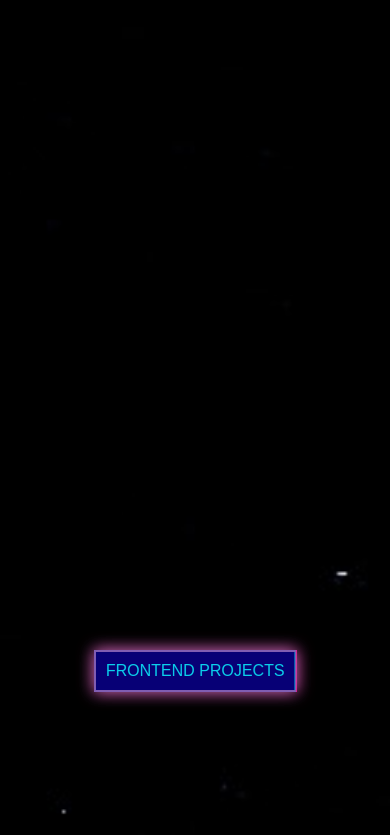
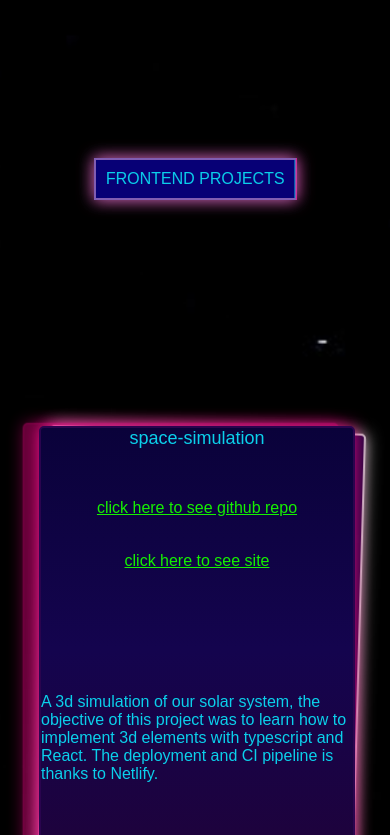
Before and after one commit to mrpiggy97/myportolio, a React (Vite) app: page / in a window 390 px wide. Shown: the part 1165-2000 px from the top of the page. Built offline with nearby package versions, Linux system fonts and the light colour scheme; a web font is replaced by a local one.

Commit message:
finished spacing objects

```diff
--- a/src/App.css
+++ b/src/App.css
@@ -1,5 +1,5 @@
 div#app{
-  min-height: 1500vh;
+  min-height: 1300vh;
   min-width: 100vw;
   background-image: url("./assets/space.jpg");
   background-position: center;
@@ -390,7 +390,7 @@ div.fullstack3{
 
 div#projects{
   display: grid;
-  grid-template-rows: 10% 40% 10% 40%;
+  grid-template-rows: 5% 45% 5% 45%;
   grid-template-areas: "frontend-header"
                        "frontend"
                        "backend-header"
@@ -432,7 +432,7 @@ div.frontend-header3{
 div#backend-header{
   display: grid;
   grid-area: backend-header;
-  align-items: center;
+  align-items: baseline;
   justify-items: center;
 }
 
@@ -451,9 +451,10 @@ div#frontend{
   grid-area: frontend;
   grid-template-columns: 80%;
   justify-content: center;
-  justify-self: baseline;
+  align-content: baseline;
+  align-items: baseline;
   grid-template-rows: repeat(4, 20%);
-  row-gap: 30px;
+  row-gap: 100px;
 }
 
 
--- a/src/Earth.tsx
+++ b/src/Earth.tsx
@@ -6,14 +6,15 @@ import { useRef } from "react"
 export default function Earth() : JSX.Element{
     const earthMap = useLoader(TextureLoader, earthTexture)
     const earthRef = useRef<Mesh>(null!)
-    const pos : number[] = window.innerWidth > 700 ? [-1,1,0] : [0,0,0]
+    const pos : number[] = window.innerWidth > 700 ? [-1,1,0] : [0,-0.7,0]
+    const scale = window.innerWidth > 700 ? 2 : 2.5
     const positioning : Vector3 = new Vector3(...pos)
     useFrame(({clock}) => {
         const a = clock.getElapsedTime()/2
         earthRef.current.rotation.y = a*(-1)
     })
     return(
-        <mesh scale={2} position={positioning} ref={earthRef}>
+        <mesh scale={scale} position={positioning} ref={earthRef}>
             <ambientLight intensity={0.5} />
             <pointLight position={[-10, 0, 0]} intensity={0.5} />
             <sphereGeometry attach="geometry"/>
--- a/src/Project.css
+++ b/src/Project.css
@@ -43,7 +43,7 @@ div.project2{
 
 div.project3{
   display: grid;
-  grid-template-rows: 10% 10% 30% 40% 10%;
+  grid-template-rows: 8% 12% 30% 40% 10%;
   grid-template-columns: 100%;
   grid-template-areas: "name"
                        "links"
@@ -77,7 +77,7 @@ div.name{
 div.links{
   display: grid;
   grid-area: links;
-  align-items: center;
+  align-items: stretch;
   justify-items: center;
 }
 
```
